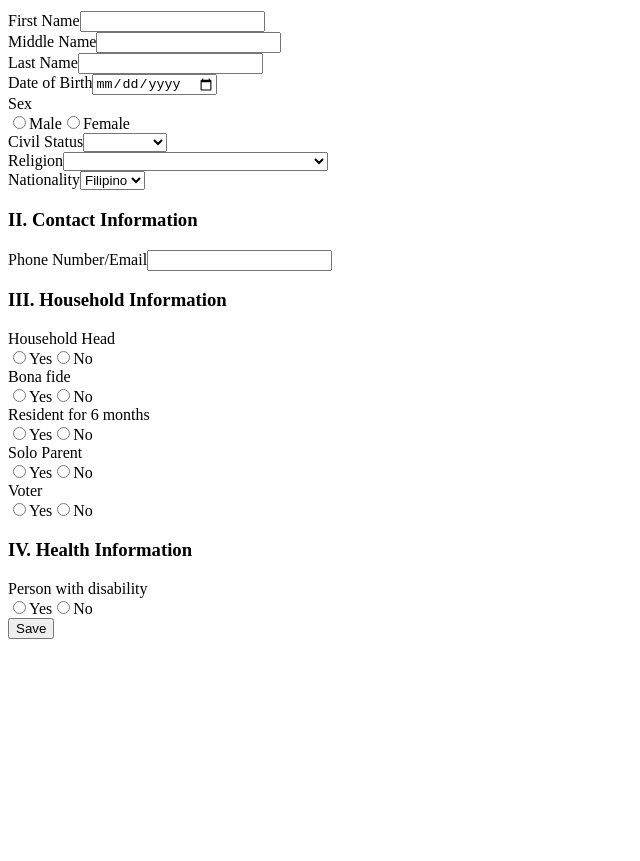
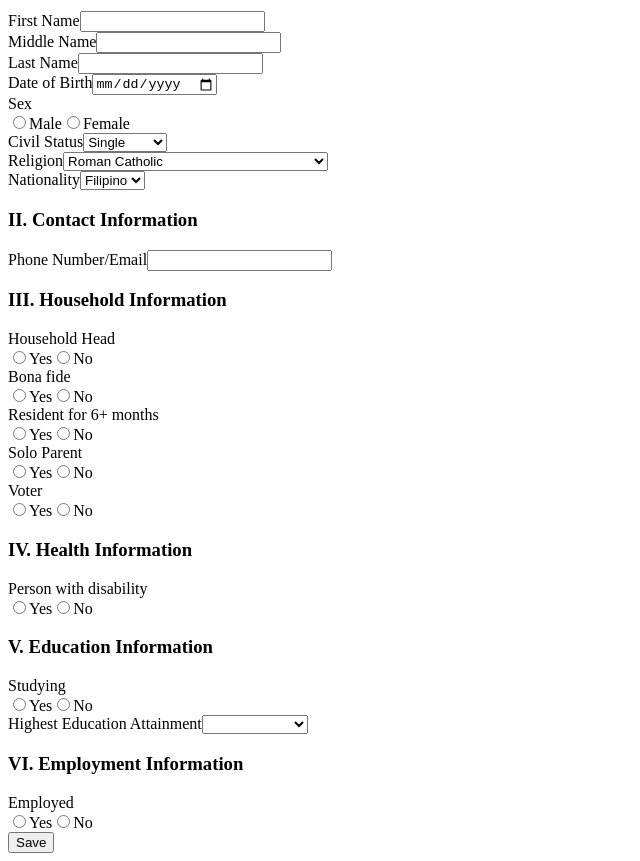
Before and after one commit to fmarccus/api-brgy-ims-vue, a Vue app: page /streets/1/households/1/residents/create in a window 1280 px wide. Shown: the part 1520-2381 px from the top of the page, without its empty margins (0-640 px from the left). Before the commit the page ends 2167 px from the top, so only its background shows below. Built offline with nearby package versions, Linux system fonts and the light colour scheme; a web font is replaced by a local one.

Commit message:
finished create resident view

```diff
--- a/src/views/Residents/ResidentsCreateView.vue
+++ b/src/views/Residents/ResidentsCreateView.vue
@@ -1,6 +1,6 @@
 <script setup>
 import { useRoute } from 'vue-router';
-import { reactive } from 'vue';
+import { computed, reactive } from 'vue';
 import PageHeader from '../../components/PageHeader.vue';
 const route = useRoute();
 const householdId = route.params.householdId
@@ -12,9 +12,9 @@ const form = reactive({
     last_name: '',
     birth_date: '',
     sex: '',
-    pregnant: '',
-    civil_status: '',
-    religion: '',
+    pregnant: 'No',
+    civil_status: 'Single',
+    religion: 'Catholic',
     contact: '',
     nationality: 'Filipino',
     household_head: '',
@@ -23,7 +23,13 @@ const form = reactive({
     solo_parent: '',
     voter: '',
     pwd: '',
-    disability: ''
+    disability: '',
+    studying: '',
+    highest_education: '',
+    employed: '',
+    job_title: '',
+    income: '',
+    income_classification: '',
 });
 
 const civilStatusOptions = [
@@ -65,30 +71,63 @@ const disabilityOptions = [
     { label: 'Cancer', value: 'Cancer' },
     { label: 'Rare disease', value: 'Rare' },
 ];
+
+const educationOptions = [
+    { label: 'None', value: 'None' },
+    { label: 'Elementary', value: 'Elementary' },
+    { label: 'Junior High', value: 'JHS' },
+    { label: 'Senior High', value: 'SHS' },
+    { label: 'College', value: 'College' },
+    { label: 'Post-graduate', value: 'Postgrad' },
+];
+
+const jobTitleOptions = [
+    { label: 'Manual Laborers', value: 'Manual' },
+    { label: 'Professionals (Doctor, Lawyer, etc)', value: 'Professionals' },
+    { label: 'Government Employee', value: 'Government' },
+    { label: 'Private Employee', value: 'Private' },
+    { label: 'Driver (Pro/Non pro)', value: 'Driver' },
+    { label: 'Househelper', value: 'Househelper' },
+    { label: 'Lending', value: 'Lending' },
+    { label: 'Vendor/Sales Worker', value: 'Sales' },
+    { label: 'Skilled agricultural, forestry and fishery workers, ', value: 'Agricultural' },
+    { label: 'Others', value: 'Others' },
+];
+
+const getIncomeClassification = computed(() => {
+    const income = form.income;
+    if (income <= 10957) {
+        form.income_classification = "Poor";
+    } else if (income > 10957 && income <= 21194) {
+        form.income_classification = "Low income";
+    } else if (income > 21194 && income <= 43828) {
+        form.income_classification = "Lower middle class";
+    } else if (income > 43828 && income <= 76669) {
+        form.income_classification = "Middle class";
+    } else if (income > 76670 && income <= 131484) {
+        form.income_classification = "Upper middle class";
+    } else if (income > 131484 && income <= 219140) {
+        form.income_classification = "High income";
+    } else if (income > 219140) {
+        form.income_classification = "Rich";
+    } else {
+        form.income_classification = "No data";
+    }
+});
+
+
+
 </script>
 
 <template>
     <main>
-
-        <!-- $table->string('pwd');
-        $table->string('disability')->nullable();
-        $table->string('is_studying');
-        $table->string('education');
-        $table->string('institution')->nullable();
-        $table->string('graduate_year')->nullable();
-        $table->string('specialization')->nullable();
-        $table->integer('income')->nullable();
-        $table->string('income_classification');
-        $table->string('is_employed');
-        $table->string('job_title')->nullable(); -->
         <PageHeader pretitle="Household Profiling" :title="`Create Resident`" model="resident"
             :currentRouteName="this.$route.name" :back="`/streets/${streetId}/households/${householdId}/residents`" />
-        <div class="card">
-            <div class="card-body">
-                <form @submit.prevent="" enctype="multipart/form-data">
+        <form @submit.prevent="" enctype="multipart/form-data">
+            <div class="card mb-3">
+                <div class="card-body">
                     <div class="row">
                         <h3>I. Personal Information</h3>
-
                         <div class="col-sm-4 mb-3">
                             <label for="" class="form-label required">First Name</label>
                             <input type="text" class="form-control" v-model="form.first_name" aria-describedby="helpId"
@@ -161,6 +200,10 @@ const disabilityOptions = [
                             </select>
                         </div>
                     </div>
+                </div>
+            </div>
+            <div class="card mb-3">
+                <div class="card-body">
                     <div class="row">
                         <h3>II. Contact Information</h3>
                         <div class="col-sm-12 mb-3">
@@ -169,6 +212,10 @@ const disabilityOptions = [
                                 placeholder="">
                         </div>
                     </div>
+                </div>
+            </div>
+            <div class="card mb-3">
+                <div class="card-body">
                     <div class="row">
                         <h3>III. Household Information</h3>
                         <div class="col-sm-4 mb-3">
@@ -202,7 +249,7 @@ const disabilityOptions = [
                             </div>
                         </div>
                         <div class="col-sm-4 mb-3">
-                            <div class="form-label required">Resident for 6 months</div>
+                            <div class="form-label required">Resident for 6+ months</div>
                             <div>
                                 <label class="form-check form-check-inline">
                                     <input class="form-check-input" type="radio" name="sixmonths" value="Yes"
@@ -247,6 +294,10 @@ const disabilityOptions = [
                             </div>
                         </div>
                     </div>
+                </div>
+            </div>
+            <div class="card mb-3">
+                <div class="card-body">
                     <div class="row">
                         <h3>IV. Health Information</h3>
                         <div class="col-sm-6 mb-3">
@@ -270,12 +321,74 @@ const disabilityOptions = [
                             </select>
                         </div>
                     </div>
-
-                    <div class="text-end">
-                        <button class="btn btn-primary">Save</button>
+                </div>
+            </div>
+            <div class="card mb-3">
+                <div class="card-body">
+                    <div class="row">
+                        <h3>V. Education Information</h3>
+                        <div class="col-sm-6 mb-3">
+                            <div class="form-label required">Studying</div>
+                            <div>
+                                <label class="form-check form-check-inline">
+                                    <input class="form-check-input" type="radio" name="studying" value="Yes"
+                                        v-model="form.studying">
+                                    <span class="form-check-label">Yes</span>
+                                </label>
+                                <label class="form-check form-check-inline">
+                                    <input class="form-check-input" type="radio" name="studying" value="No"
+                                        v-model="form.studying">
+                                    <span class="form-check-label">No</span>
+                                </label>
+                            </div>
+                        </div>
+                        <div class="col-sm-6 mb-3">
+                            <label for="" class="form-label required">Highest Education Attainment</label>
+                            <select class="form-select" v-model="form.highest_education">
+                                <option v-for="option in educationOptions" :key="option.id" :value="option.value">{{
+                                    option.label }}</option>
+                            </select>
+                        </div>
                     </div>
-                </form>
+                </div>
             </div>
-        </div>
+            <div class="card mb-3">
+                <div class="card-body">
+                    <div class="row">
+                        <h3>VI. Employment Information</h3>
+                        <div class="col-sm-6 mb-3">
+                            <div class="form-label required">Employed</div>
+                            <div>
+                                <label class="form-check form-check-inline">
+                                    <input class="form-check-input" type="radio" name="employed" value="Yes"
+                                        v-model="form.employed">
+                                    <span class="form-check-label">Yes</span>
+                                </label>
+                                <label class="form-check form-check-inline">
+                                    <input class="form-check-input" type="radio" name="employed" value="No"
+                                        v-model="form.employed">
+                                    <span class="form-check-label">No</span>
+                                </label>
+                            </div>
+                        </div>
+                        <div class="col-sm-6 mb-3" v-if="form.employed == 'Yes'">
+                            <label for="" class="form-label required">Job Title</label>
+                            <select class="form-select" v-model="form.job_title">
+                                <option v-for="option in jobTitleOptions" :key="option.id" :value="option.value">{{
+                                    option.label }}</option>
+                            </select>
+                        </div>
+                        <div class="col-sm-6 mb-3" v-if="form.employed == 'Yes'">
+                            <label for="" class="form-label required">Monthly Income</label>
+                            <input type="number" class="form-control" v-model="form.income" aria-describedby="helpId"
+                                placeholder="">
+                        </div>
+                    </div>
+                </div>
+            </div>
+            <div class="text-end">
+                <button class="btn btn-primary">Save</button>
+            </div>
+        </form>
     </main>
 </template>
```
